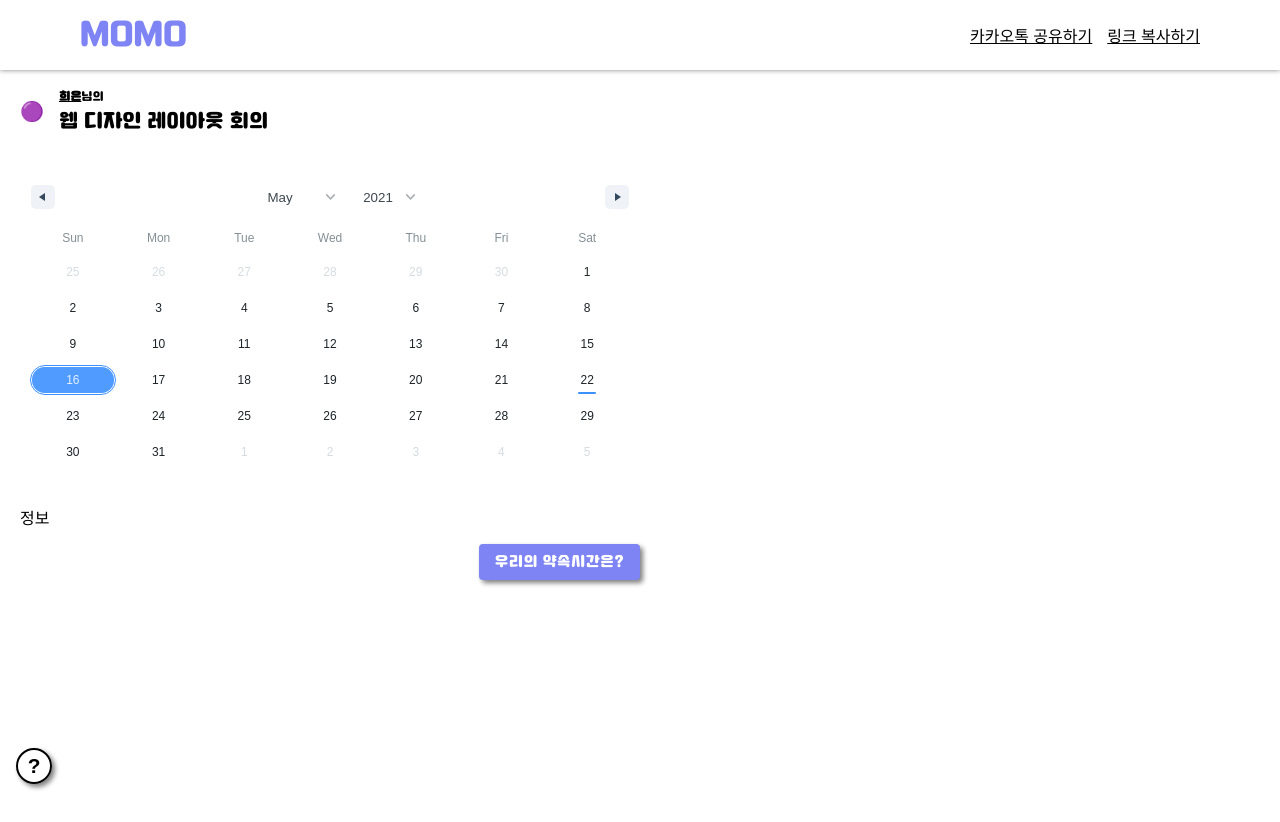
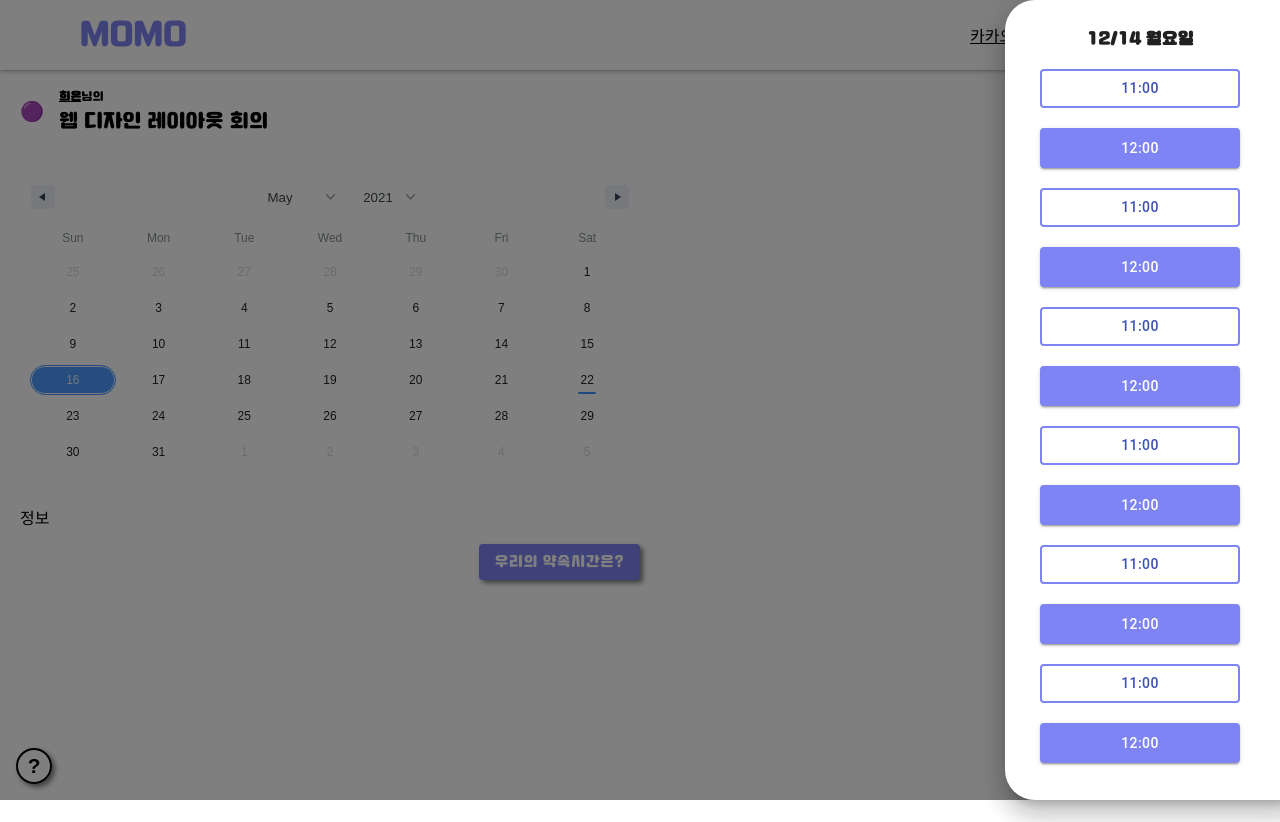
Before and after one commit to Modu-Moija/momo-front, a React (Create React App) app: page /result in a window 1280 px wide. Both pictures are taken after a click on the button "16". Built offline with nearby package versions, Linux system fonts and the light colour scheme; a web font is replaced by a local one.

Commit message:
timePicker frame 만들기

```diff
--- /dev/null
+++ b/src/Components/TimePicker.tsx
@@ -0,0 +1,47 @@
+import React, { useEffect, useState } from 'react';
+import { SwipeableDrawer, Button } from '@material-ui/core';
+import { timeNodeType } from '../Main/Type';
+import "../scss/component/_timepicker.scss";
+
+
+type Props = {
+	open : boolean,
+	onOpen : () => void,
+	onClose : () => void
+}
+
+const TimePicker = ({open, onOpen, onClose} : Props) => {
+	const start = "11:00";
+	const end = "10:00";
+	const gap = 30;
+	// todo : api 완성된 후 list 별로 데려와서 표시하기
+
+	// slide로 바꾸기
+	return (
+		<SwipeableDrawer
+			open={open}
+			onOpen={onOpen}
+			onClose={onClose}
+			anchor="right"
+			className="time-picker"
+		>
+			<p className="picker-title">12/14 월요일</p>
+			<div className="scroll-picker">
+				<Button variant="outlined" color="primary">11:00</Button>
+				<Button variant="contained" color="primary">12:00</Button>
+				<Button variant="outlined" color="primary">11:00</Button>
+				<Button variant="contained" color="primary">12:00</Button>
+				<Button variant="outlined" color="primary">11:00</Button>
+				<Button variant="contained" color="primary">12:00</Button>
+				<Button variant="outlined" color="primary">11:00</Button>
+				<Button variant="contained" color="primary">12:00</Button>
+				<Button variant="outlined" color="primary">11:00</Button>
+				<Button variant="contained" color="primary">12:00</Button>
+				<Button variant="outlined" color="primary">11:00</Button>
+				<Button variant="contained" color="primary">12:00</Button>
+			</div>
+		</SwipeableDrawer>
+	);
+};
+
+export default TimePicker;
--- a/src/Components/index.tsx
+++ b/src/Components/index.tsx
@@ -5,3 +5,4 @@ export { default as CalendarComponent } from './CalendarComponent';
 export { default as ResultTab } from './ResultTab';
 export { default as RankCard } from './RankCard';
 export { default as FAQmodal } from './FAQmodal';
+export { default as TimePicker } from './TimePicker';
--- a/src/Main/Type.tsx
+++ b/src/Main/Type.tsx
@@ -11,3 +11,7 @@ export type DateRangeType = {
 	endDate : Date,
 	key: string
 };
+export type timeNodeType = {
+	timeString : string,
+	picked : boolean
+}
--- a/src/Pages/Result.tsx
+++ b/src/Pages/Result.tsx
@@ -2,7 +2,7 @@ import React, { useState } from 'react';
 import "../scss/pages/result.scss";
 import { Button } from '@material-ui/core';
 
-import { PageTitle, CalendarComponent, ResultTab, FAQmodal } from '../Components';
+import { PageTitle, CalendarComponent, ResultTab, FAQmodal, TimePicker } from '../Components';
 import { DateRangeType, DateRangeParaType } from '../Main/Type';
 import { useArrowDispatch, useArrowState} from '../Main/Model/ArrowModel';
 
@@ -15,15 +15,20 @@ const Result = () => {
 	const setArrowShow = useArrowDispatch();
 
 	const [date, setDate] = useState<Date>(new Date());
+	const [showPicker, setShowPicker] = useState<boolean>(false);
 	const [showFAQ, setShowFAQ] = useState<boolean>(false);
 
 	const handleDateClick = (datePara : any) => { // 나중에 type 정확히 하기
 		setDate(datePara);
+		setShowPicker(true);
 	}
 
 	const showResult = () => {
 		setArrowShow(true);
 	}
+
+	const openTimePicker = () => { setShowPicker(true) };
+	const closeTimePicker = () => { setShowPicker(false) };
 
 	const openFAQModal = () => { setShowFAQ(true) };
 	const closeFAQModal = () => { setShowFAQ(false) };
@@ -42,6 +47,8 @@ const Result = () => {
 						date = {date}
 						handleDateClick = {handleDateClick}
 					/>
+					{/* TIME PICKER */}
+					<TimePicker open={showPicker} onOpen={openTimePicker} onClose={closeTimePicker} />
 				</div>
 				<div>
 					정보
@@ -63,8 +70,9 @@ const Result = () => {
 					<ResultTab />
 				</div>
 			</div>
+			{/* FAQ */}
 			<button id="faq" onClick={openFAQModal}>?</button>
-			<FAQmodal open={showFAQ} onClose={closeFAQModal}/>
+			<FAQmodal open={showFAQ} onClose={closeFAQModal} />
 		</div>
 	)
 };
--- /dev/null
+++ b/src/scss/component/_timepicker.scss
@@ -0,0 +1,28 @@
+@import "../base/variable";
+
+.time-picker .MuiDrawer-paper{
+	padding: 30px 15px;
+	display: flex;
+	flex-direction: column;
+	align-items: center;
+	border-radius: 30px;
+	margin-right: -30px;
+	padding-right: 50px;
+	.picker-title{
+		font-weight: 600;
+		font-family: 'Dabanggu', 'noto-sans', sans-serif;
+		margin-bottom: 10px;
+	}
+	.scroll-picker{
+		display: flex;
+		flex-direction: column;
+		overflow-y: scroll;
+		padding: 0 10px;
+	}
+	button{
+		width: 200px;
+		height: 50px;
+		margin: 10px;
+		border: 2px solid $purple;
+	}
+}
```
